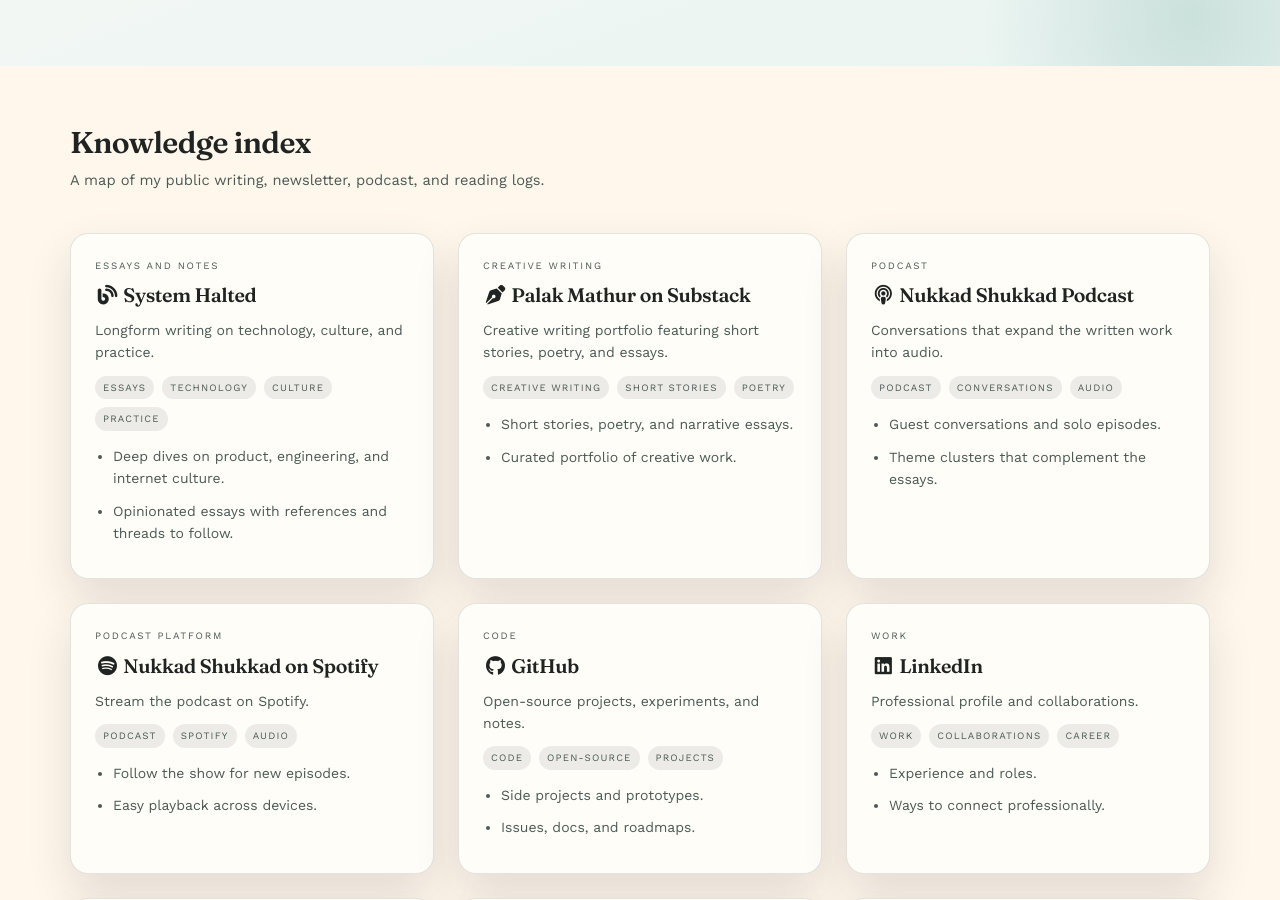
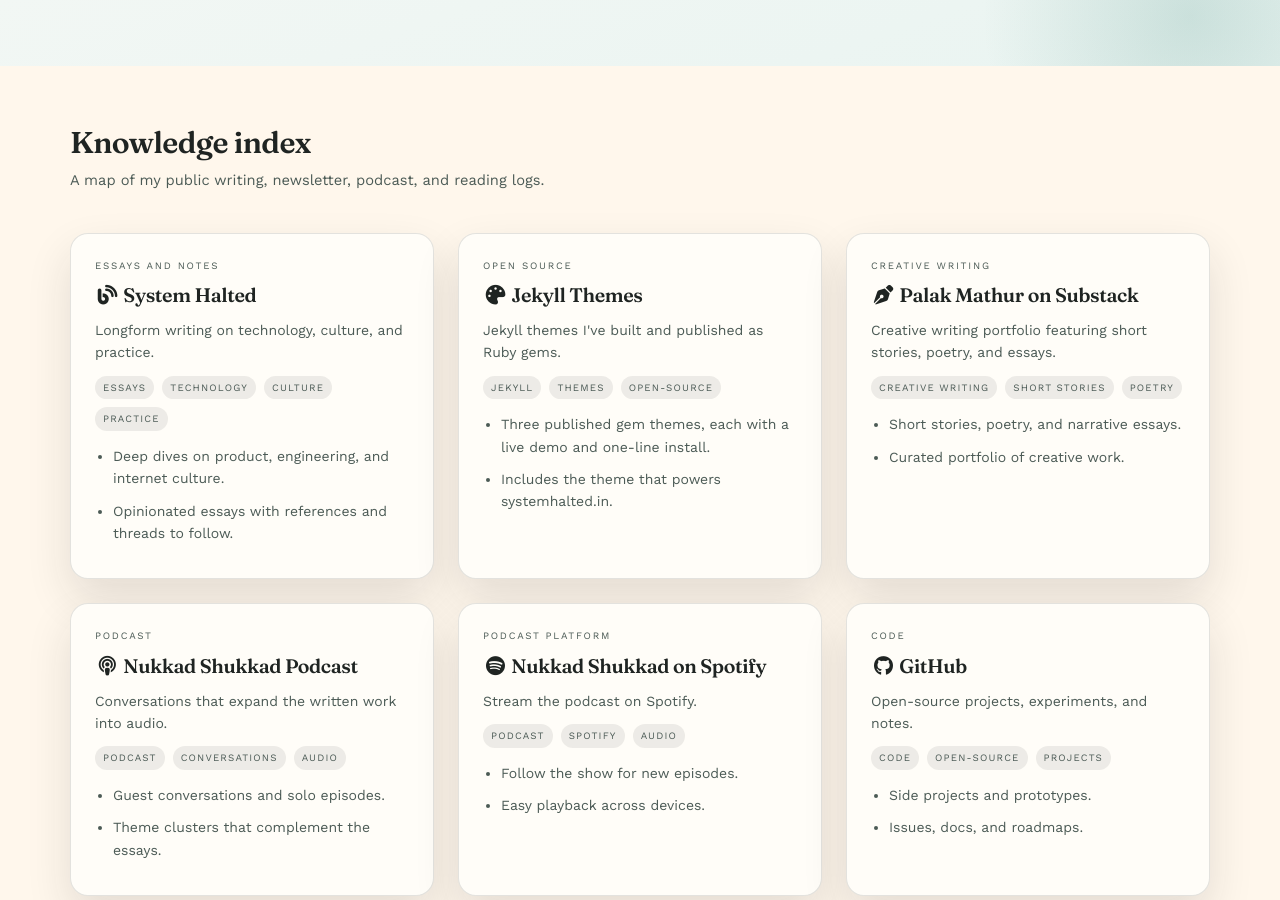
Before and after one commit to systemhalted/about-me, a Jekyll site: the page built from index.html, in a window 1280 px wide and 900 px high, scrolled down 654 px. Built offline with Jekyll 4.4.1, drawn with Linux system fonts in a browser that asks for light colours; nearby versions of some CDN libraries.

Commit message:
Add Jekyll Themes card to knowledge index
Point to the new themes showcase at systemhalted.in/themes/. Card-only
(show_in_header: false), so it appears in the index grid but not the
header button row.

Co-Authored-By: Claude Opus 4.8 (1M context) <noreply@anthropic.com>

```diff
--- a/_config.yml
+++ b/_config.yml
@@ -28,6 +28,20 @@ knowledge:
       highlights:
         - Deep dives on product, engineering, and internet culture.
         - Opinionated essays with references and threads to follow.
+      show_in_header: false
+    - name: Jekyll Themes
+      url: https://systemhalted.in/themes/
+      title: palette
+      type: solid
+      card-title: Open source
+      summary: Jekyll themes I've built and published as Ruby gems.
+      tags:
+        - jekyll
+        - themes
+        - open-source
+      highlights:
+        - Three published gem themes, each with a live demo and one-line install.
+        - Includes the theme that powers systemhalted.in.
       show_in_header: false
     - name: Palak Mathur on Substack
       url: https://palakmathur.substack.com
```
